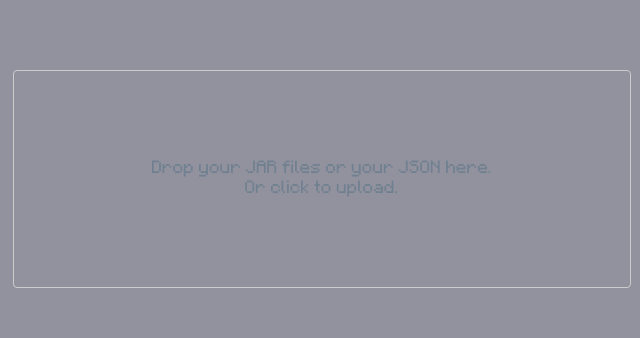
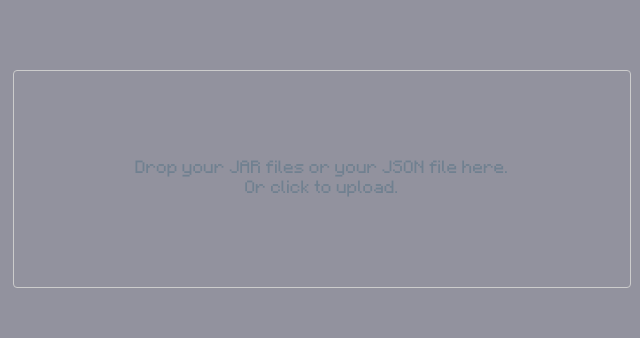
Before and after one commit to arcbra/ModPack-Dependency-Visualizer, a website built with Vite: page index.html in a window 1280 px wide. Shown: the part 167-505 px from the top of the page, 318-958 px from the left. Built offline with nearby package versions, Linux system fonts and the light colour scheme.

Commit message:
Minor writting mistake

```diff
--- a/index.html
+++ b/index.html
@@ -32,7 +32,7 @@
             <h1>Modpack Dependency Visualizer</h1>
 
             <label id="drop-zone">
-                Drop your JAR files or your JSON here.
+                Drop your JAR files or your JSON file here.
                 <br>
                 Or click to upload.
                 <input type="file" id="file-input" multiple accept=".jar,.json" />
```
